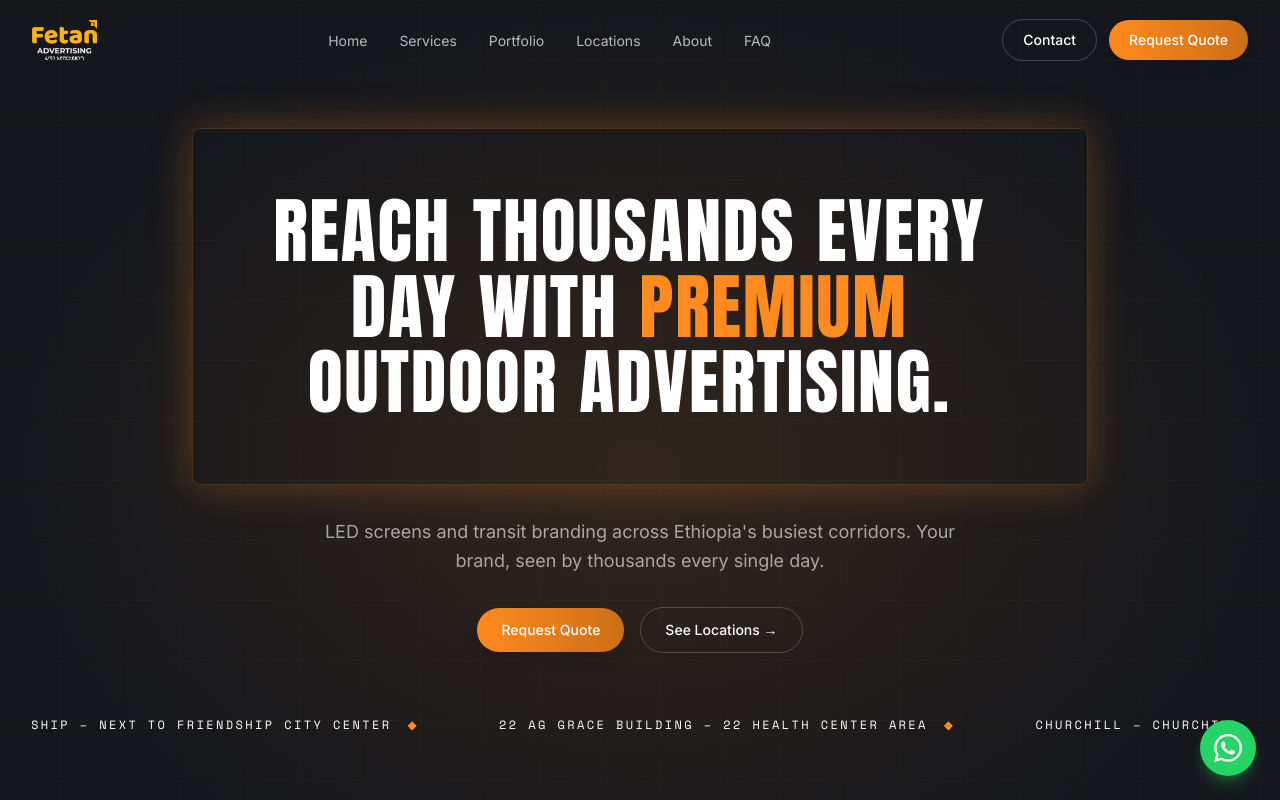
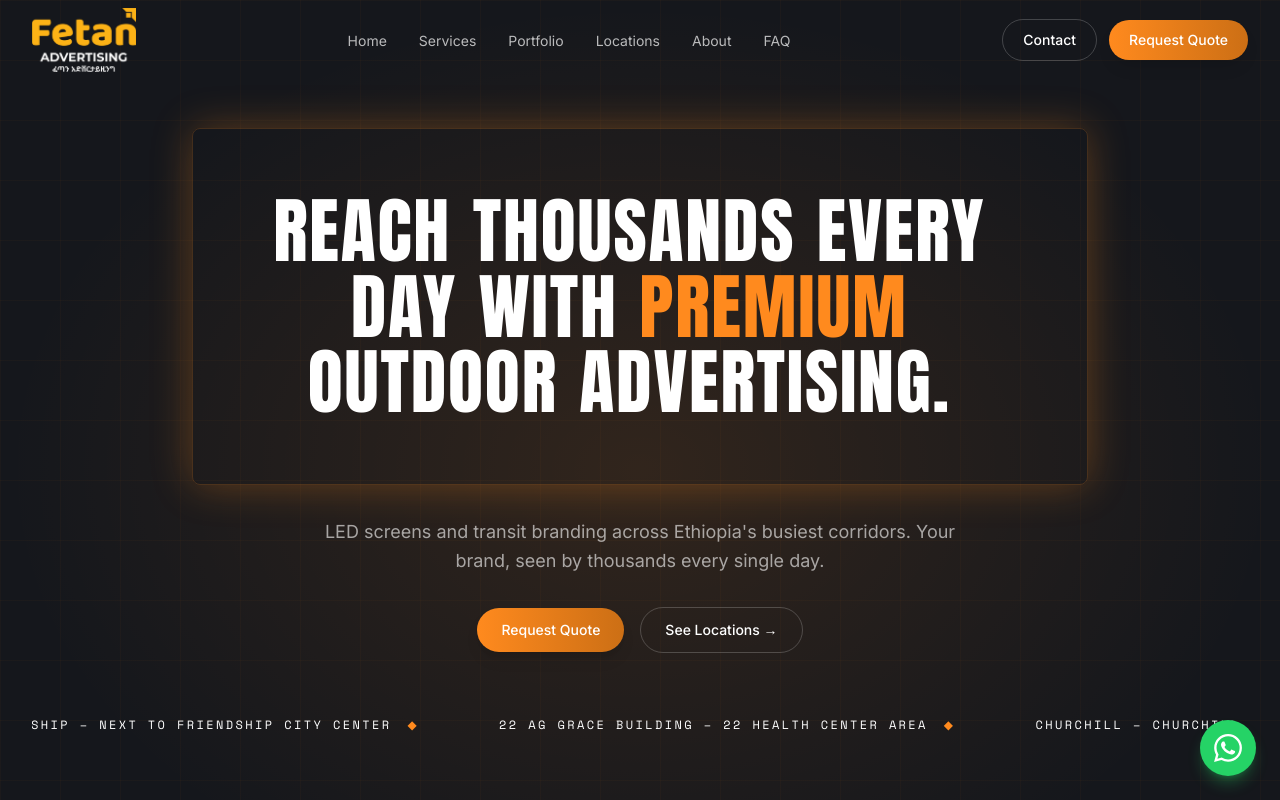
Before and after one commit to Alexmiki1/fetan-dooh, a Next.js app: page / in a window 1280 px wide. Shown: the top 800 px of the page. Built offline with nearby package versions, Linux system fonts and the light colour scheme.

Commit message:
updatedddd logo

```diff
--- a/components/layout/Footer.tsx
+++ b/components/layout/Footer.tsx
@@ -29,7 +29,7 @@ export default function Footer() {
       <div className="max-w-7xl mx-auto px-6 lg:px-8 py-16">
         <div className="grid grid-cols-1 md:grid-cols-2 lg:grid-cols-5 gap-12">
           <div className="lg:col-span-2">
-            <Logo height={48} />
+            <Logo className="h-12" />
             <p className="mt-4 text-white/50 text-sm leading-relaxed max-w-xs">
               Premium outdoor advertising across Ethiopia. LED screens,
               transit branding, and event activations since 2016.
--- a/components/layout/Navbar.tsx
+++ b/components/layout/Navbar.tsx
@@ -32,7 +32,7 @@ export default function Navbar() {
       }`}
     >
       <nav className="max-w-7xl mx-auto px-6 lg:px-8 flex items-center justify-between h-16 lg:h-20">
-        <Logo height={40} />
+        <Logo className="h-10 lg:h-16" />
 
         <ul className="hidden lg:flex items-center gap-8">
           {navLinks.map((link) => (
--- a/components/ui/Logo.tsx
+++ b/components/ui/Logo.tsx
@@ -16,10 +16,9 @@ export default function Logo({
     <Image
       src="/images/logo.png"
       alt="Fetan Advertising"
-      width={Math.round(height * 2.8)}
-      height={height}
-      className={`w-auto object-contain ${className}`}
-      style={{ height }}
+      width={280}
+      height={100}
+      className={`w-auto h-auto object-contain ${className}`}
       priority
     />
   );
```
